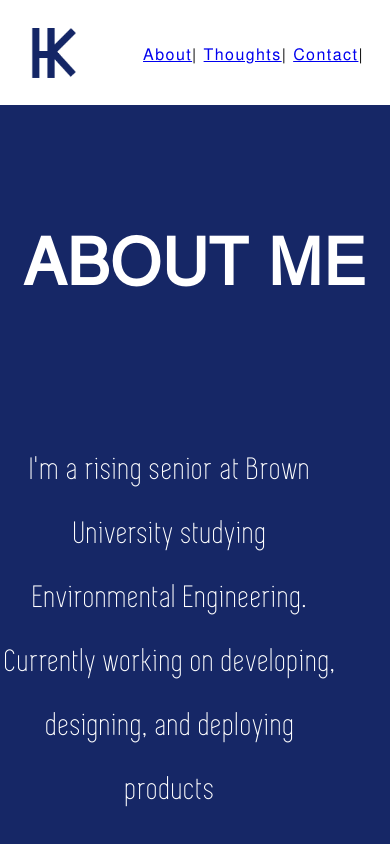
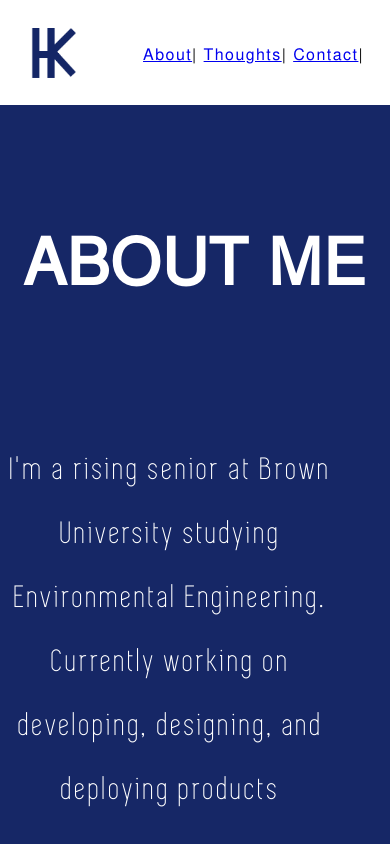
Before and after one commit to hkuwana/personalsitevue, a Vue app: page / in a window 390 px wide. Shown: the top 844 px of the page. Built offline with nearby package versions, Linux system fonts and the light colour scheme.

Commit message:
homepage mobile

```diff
--- a/src/App.vue
+++ b/src/App.vue
@@ -76,7 +76,7 @@ export default {
 
 p
   font-family: var(--fontSimplifica)
-  letter-spacing: .09rem
+  letter-spacing: .09em
 
 #mainpage
   text-align: center
```
Also changed, not shown: public/img/icons/favicon-16x16.png, public/img/icons/favicon-32x32.png.
